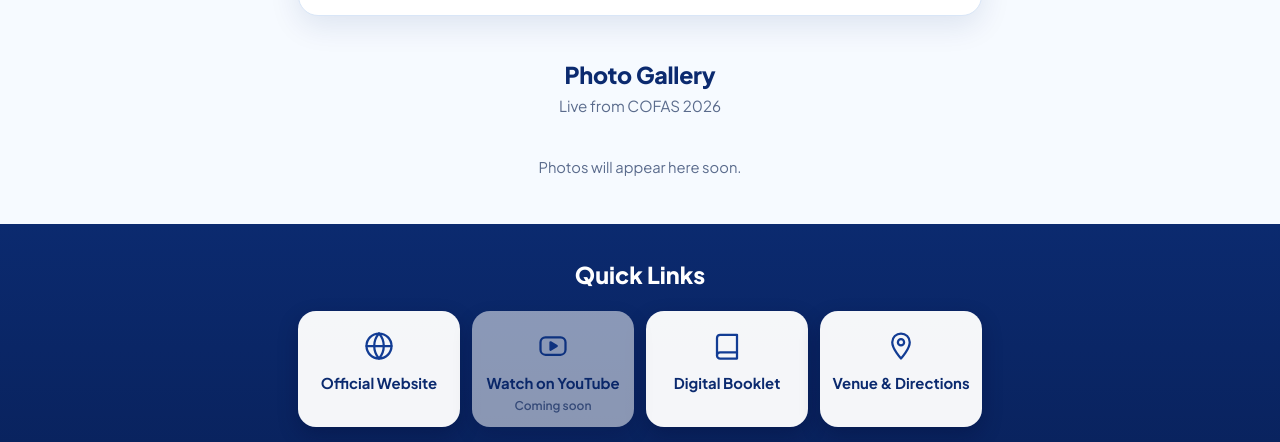
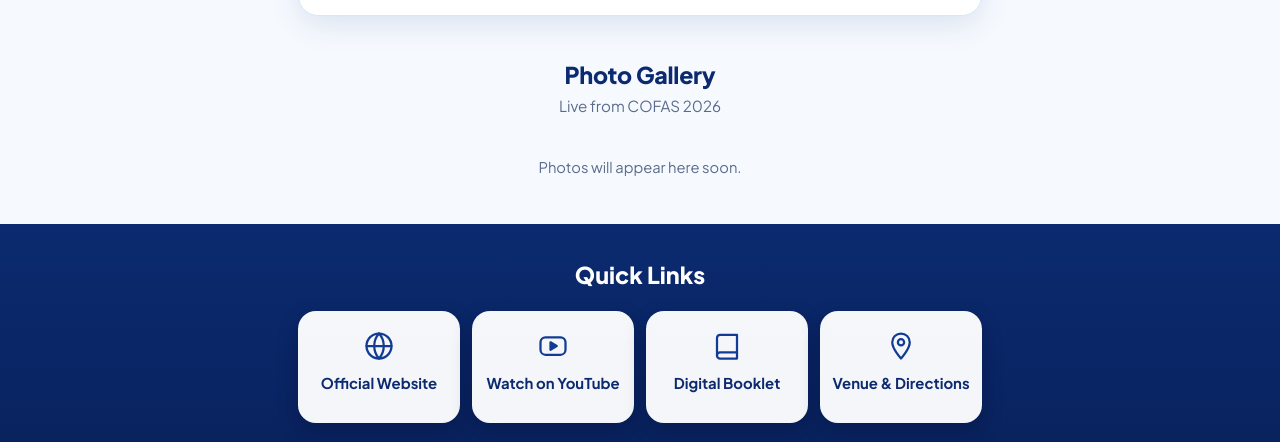
Before and after one commit to narendrarathore-cloud/cofas2026, a plain HTML site: page index.html in a window 1280 px wide. Shown: the part 3006-3448 px from the top of the page. Drawn offline with Linux system fonts and the light colour scheme; no server answers.

Commit message:
Update index.html

```diff
--- a/index.html
+++ b/index.html
@@ -383,7 +383,7 @@ var INAUGURATION_CSV = "https://docs.google.com/spreadsheets/d/e/2PACX-1vTXgcb-p
 // 2) Quick links. Leave a link empty ("") to show it as "Coming soon".
 var LINKS = [
   {key:"web",     label:"Official Website", icon:"globe",  url:"https://www.cmseducation.org/cofas"},
-  {key:"youtube", label:"Watch on YouTube", icon:"play",   url:""},
+  {key:"youtube", label:"Watch on YouTube", icon:"play",   url:"https://www.youtube.com/live/cnDJyq16MMM?si=YdvrtQaon3TcFpNe"},
   {key:"booklet", label:"Digital Booklet",  icon:"book",   url:"https://drive.google.com/file/d/1lEOHr10WgM5ptUsBVHUQQikAggcgWgEI/view?usp=sharing"},
   {key:"venue",   label:"Venue & Directions", icon:"pin",  url:"https://www.google.com/maps/search/?api=1&query=World+Unity+Convention+Centre+City+Montessori+School+Kanpur+Road+Lucknow"}
 ];
```
